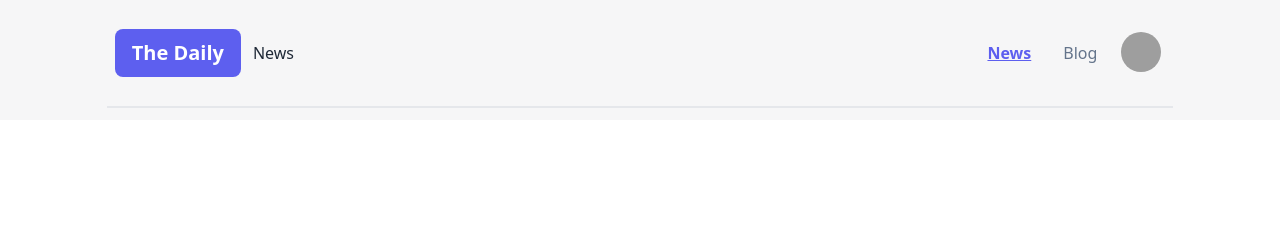
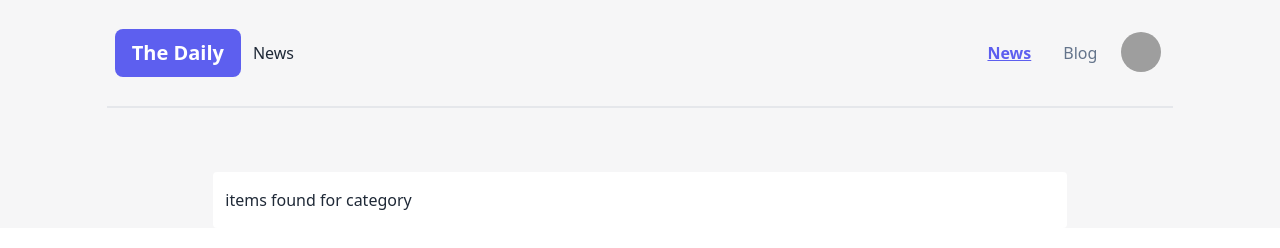
Before and after one commit to Asif-Mahmud01/6th-assignment, a plain HTML site: page index.html in a window 1280 px wide. Drawn offline with nearby package versions, Linux system fonts and the light colour scheme; grey boxes are pictures that could not be loaded.

Commit message:
fourth commit

```diff
--- a/index.html
+++ b/index.html
@@ -62,7 +62,23 @@
       </div>
   </header>
   <!---------header ends here--------->
+ <!---------main start here-------->
+ <main>
+  <!-- catagoris start -->
+  <section id="catagories-container" class="py-5 flex sm:gap-10  gap-3 flex-wrap justify-center "></section>
+  <!-- catagoris end -->
 
+
+
+  <!-- items found  -->
+  <section class=" my-3 ">
+
+      <div class="bg-white mx-auto w-2/3 py-4 px-3  rounded">
+          <h1><span id="length-count"></span> items found for category <span id="catagoris-name"></span>
+          </h1>
+      </div>
+  </section>
+  <!-- items found  -->
 
     <script src="js/app.js"></script>
 </body>
```
